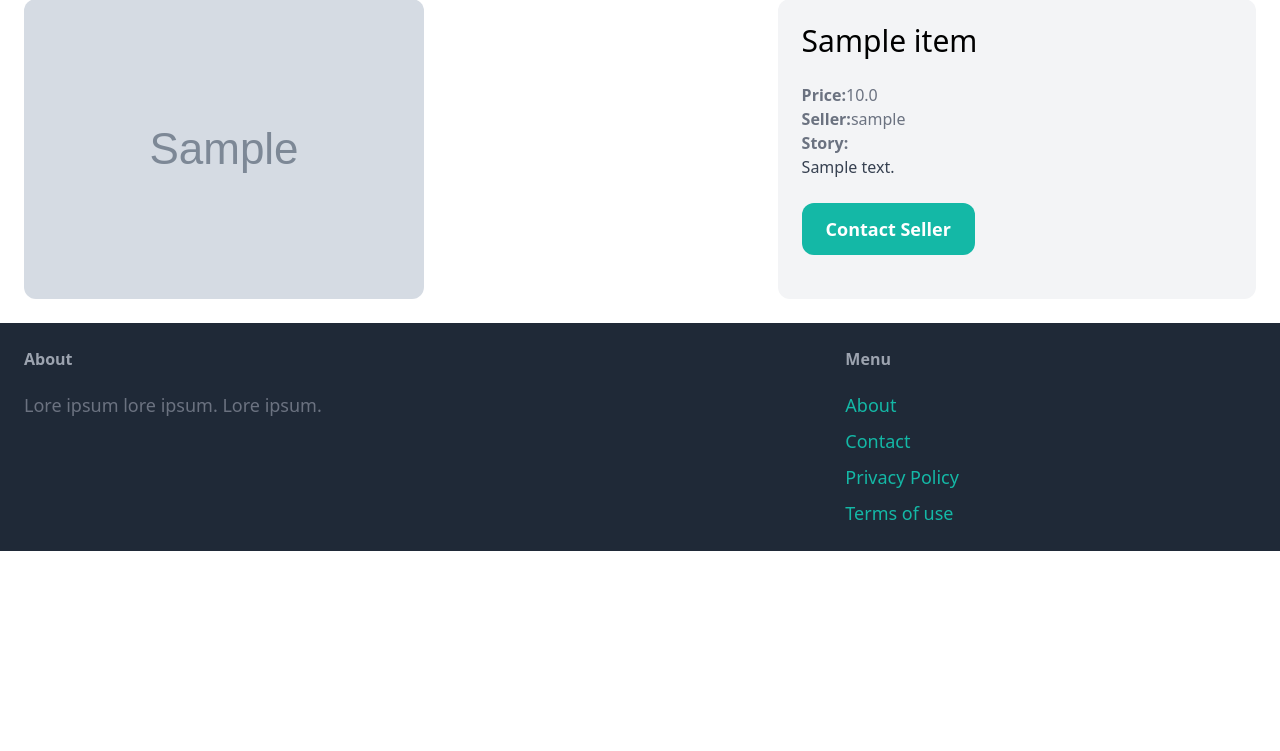
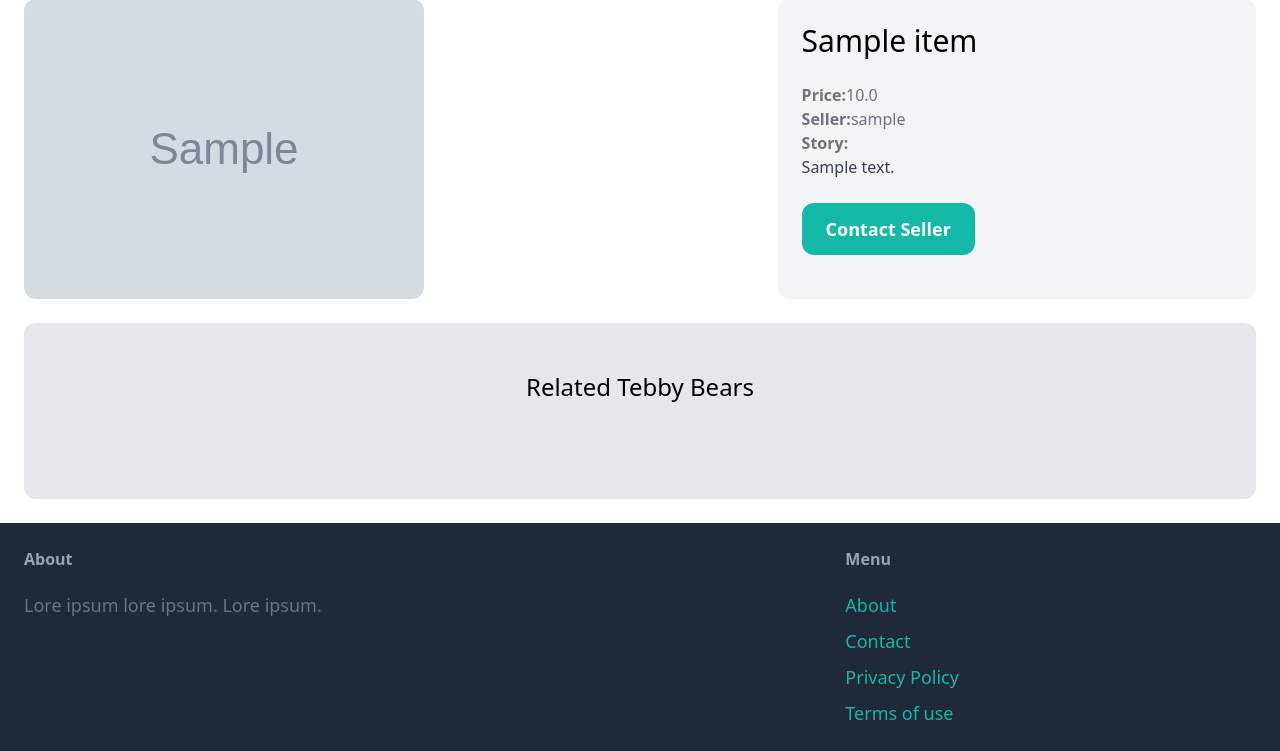
Before and after one commit to oanapintoiu/marketplace, a Django app: page /items/1 in a window 1280 px wide. Shown: the part 102-853 px from the top of the page. Before the commit the page ends 653 px from the top, so only its background shows below. Run offline with Django 5.2, Linux system fonts and the light colour scheme; tables that the repository leaves empty hold one stand-in row (values such as "Sample post"); grey boxes marked "Sample" are stand-in pictures; some libraries are stand-ins or nearby versions.

Commit message:
added related items fpr ease of browsing

```diff
--- a/tebby_bear/item/templates/item/detail.html
+++ b/tebby_bear/item/templates/item/detail.html
@@ -25,4 +25,25 @@
       <a href="#" class="inline-block mt-6 px-6 py-3 text-lg font-semibold bg-teal-500 text-white rounded-xl hover:bg-teal-700">Contact Seller</a>
     </div>
   </div>
+
+<div class="mt-6 px-6 py-12 bg-gray-200 rounded-xl">
+  <h2 class="mb-12 text-2xl text-center">Related Tebby Bears</h2>
+
+  <div class="grid grid-cols-3 gap-3">
+    {% for item in related_items %}
+      <div>
+        <a href="{% url "item:detail" item.id %}">
+          <div>
+            <img src="{{ item.image.url }}" class="rounded-t-xl">
+          </div>
+
+          <div class="p-6 bg-white rounded-b-xl">
+            <h2 class="text-2xl">{{ item.name }}</h2>
+            <p class="text-gray-500">Price: {{ item.price }}</p>
+          </div>
+        </a>
+      </div>
+    {% endfor %}
+  </div>
+</div>
 {% endblock %}
--- a/tebby_bear/item/views.py
+++ b/tebby_bear/item/views.py
@@ -3,9 +3,11 @@ from .models import Item
 
 def detail(request, pk):
     item = get_object_or_404(Item, pk=pk)
+    related_items = Item.objects.filter(category=item.category, is_sold=False).exclude(pk=pk)[0:3]
 
     return render(request, 'item/detail.html', {
-        'item': item
+        'item': item,
+        'related_items': related_items
     })
 
 # Create your views here.
```
Also changed, not shown: tebby_bear/media/item_images/mateusz-miernikowski-izUcbbIGeGs-unsplash.jpg (added).
